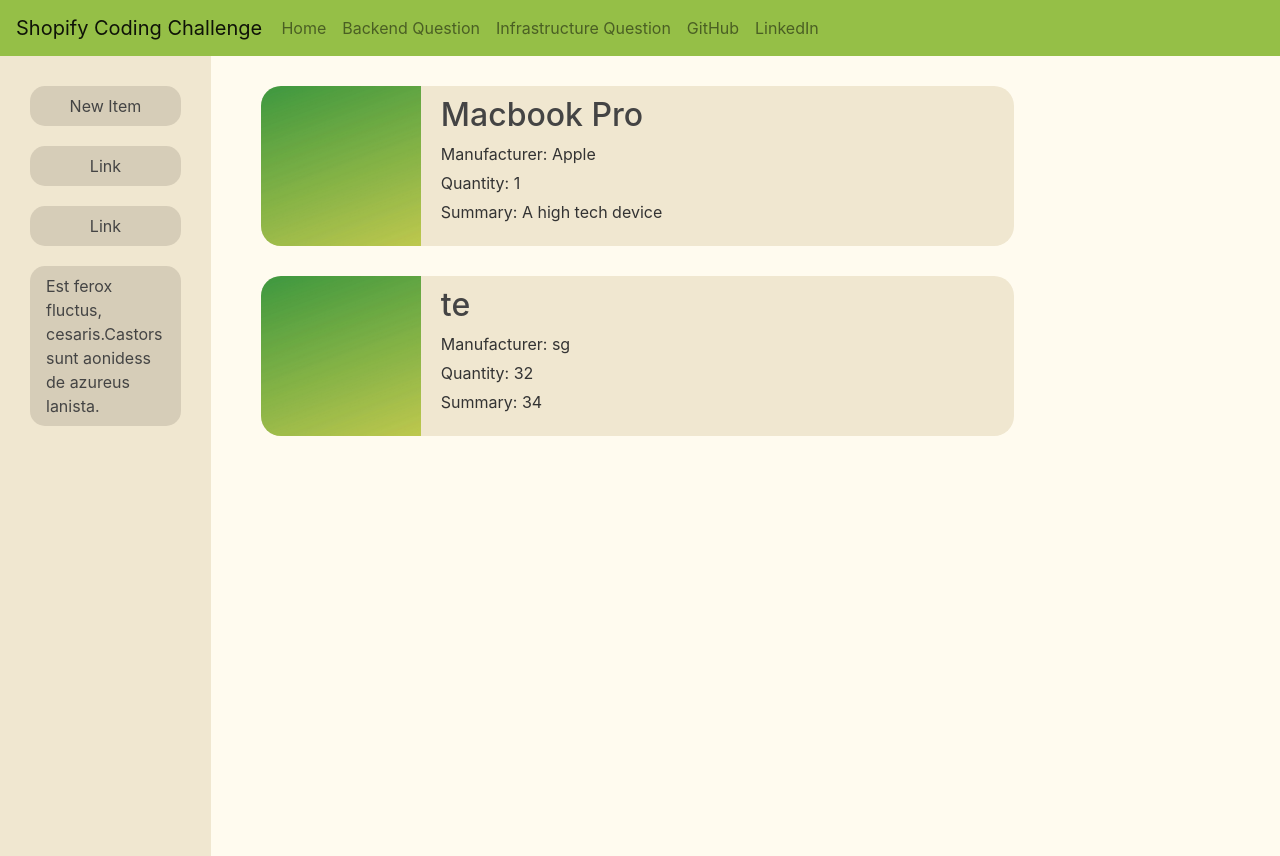
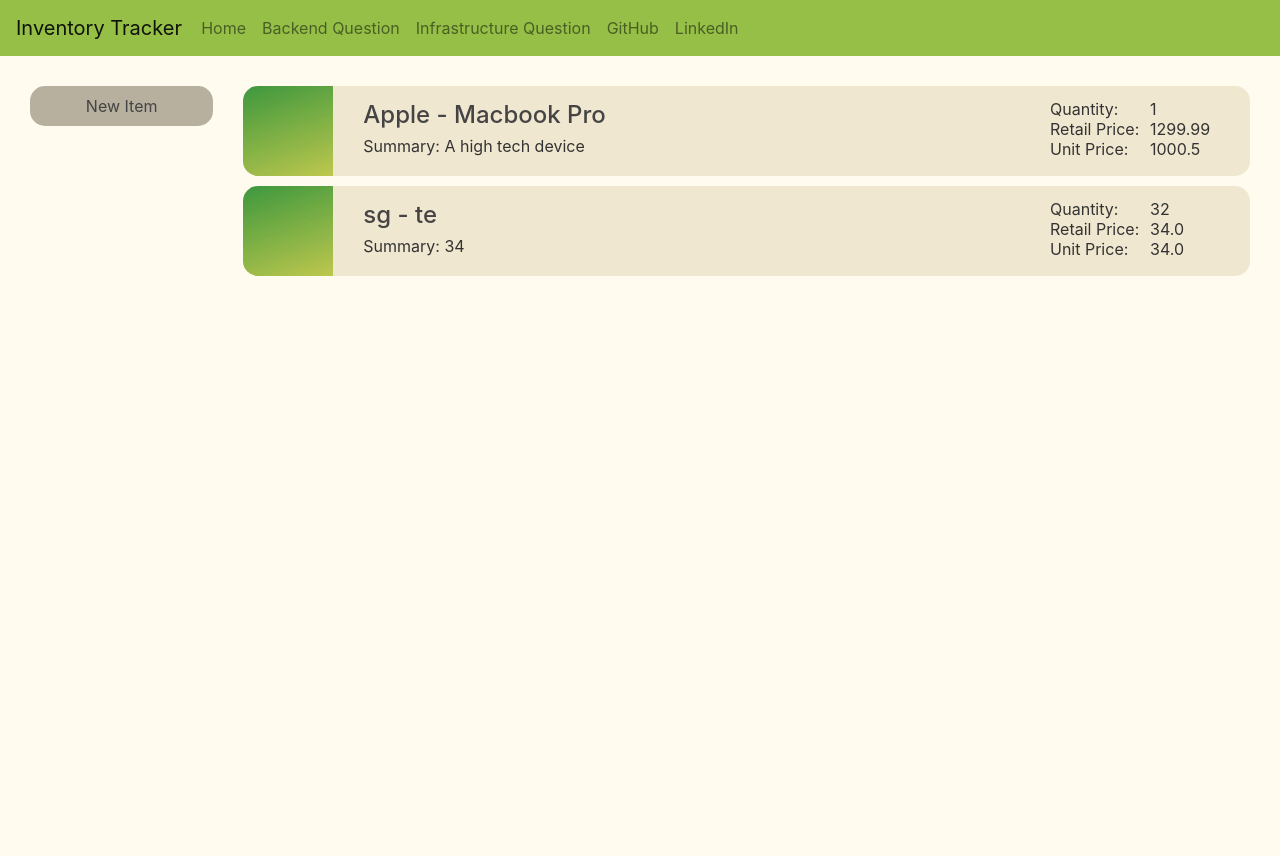
Before and after one commit to Sharjeeliv/App-Inventory_Tracker, a Flask app: page / in a window 1280 px wide. After the commit the page ends 276 px from the top, so only its background shows below. Run offline with Flask 2, Linux system fonts and the light colour scheme; data comes from the database, SQL or seed files in the repository; both versions use the stored data as it was after the commit; some libraries are stand-ins or nearby versions.

Commit message:
Redesigned and refactored frontend to reduce bulk, increase readability and streamline app

```diff
--- a/routes.py
+++ b/routes.py
@@ -21,7 +21,8 @@
     form = ItemForm()
     if form.validate_on_submit():
         item = Items(name=form.name.data, manufacturer=form.manufacturer.data, quantity=form.quantity.data,
-                     summary=form.summary.data)
+                     summary=form.summary.data, category=form.category.data, unit_price=form.unit_price.data,
+                     retail_price=form.retail_price.data, description=form.description.data)
 
         if form.image.data:
             picture_file = save_image(form.image.data)
@@ -32,7 +33,8 @@
         db.session.commit()
         flash(f'Item entry for {form.name.data} created!', 'success')
         return redirect(url_for('routes.home'))
-    return render_template('item_form.html', form=form, legend='New Item Form')
+    return render_template('item_form.html', form=form, legend='New Item Form',
+                           image=url_for('static', filename='item_images/default.jpg'))
 
 
 @routes.route('/item/<int:item_id>', methods=['GET', 'POST'])
@@ -77,6 +79,11 @@
         item.manufacturer = form.manufacturer.data
         item.quantity = form.quantity.data
         item.summary = form.summary.data
+        item.category = form.category.data
+        item.unit_price = form.unit_price.data
+        item.retail_price = form.retail_price.data
+        item.description = form.description.data
+
         db.session.commit()
         flash('Item information has been updated!', 'success')
         return redirect(url_for('routes.view_item', item_id=item.id))
@@ -86,6 +93,10 @@
         form.manufacturer.data = item.manufacturer
         form.quantity.data = item.quantity
         form.summary.data = item.summary
+        form.category.data = item.category
+        form.unit_price.data = item.unit_price
+        form.retail_price.data = item.retail_price
+        form.description.data = item.description
 
     return render_template('item_form.html', form=form, legend='Update Item Form', image=image)
 
@@ -93,6 +104,7 @@
 @routes.route('/delete/<int:item_id>', methods=['GET'])
 def delete_item(item_id):
     item = Items.query.get_or_404(item_id)  # Get post with this id or get 404 meaning page does not exist
+    delete_image(item.image)
     db.session.delete(item)
     db.session.commit()
     flash('Item has been deleted!', 'danger')
--- a/static/main.css
+++ b/static/main.css
@@ -1,9 +1,70 @@
-/* General */
+/* Base Layout */
 body {
     background: #fffbef;
     color: #333333;
+    display: grid;
+    grid-template-areas:
+        "navbar     navbar      navbar"
+        "content    content     content"
+        "footer     footer      footer";
+    grid-template-rows: auto auto auto;
 }
 
+header {
+    grid-area: navbar;
+}
+
+main {
+    grid-area: content;
+}
+
+footer {
+    grid-area: footer
+}
+
+.bg-leaf {
+    background-color: #95BF47;
+}
+
+/* Home page Layout */
+.wrapper-home {
+    display: grid;
+    grid-template-areas:
+        "sidebar    list";
+    grid-template-columns: 1fr 5fr;
+    grid-template-rows: auto auto;
+}
+
+nav {
+    grid-area: sidebar;
+}
+
+.item-list {
+    grid-area: list;
+    display: flex;
+    gap: 10px;
+    grid-auto-rows: 100px;
+    padding: 30px
+}
+
+/* Home page Sidebar */
+nav > a {
+    margin-left: 30px;
+    border-radius: 15px;
+    margin-top: 30px;
+    margin-bottom: 20px;
+    background-color: #b7b09f;
+    color: #444444;
+}
+
+nav > a:hover {
+    background-color: #989385;
+    color: #444444;
+}
+
+/* Item List View */
+
+/* Article CSS */
 .left-justified {
     padding-left: 0;
 }
@@ -12,114 +73,181 @@
     color: #444444;
 }
 
-/* Sidebar CSS */
-.sidebar {
-    padding: 30px;
-    background: #F0E7D0;
-}
-
-.sidebar-element {
-    border-radius: 15px;
-    margin-bottom: 20px;
-    background-color: #D6CDB8;
-    color: #444444;
-}
-
-.sidebar-element:hover {
-    border-radius: 15px;
-    margin-bottom: 20px;
-    background-color: #989385;
-    color: #444444;
-}
-
-.sidebar-paragraph {
-    border-radius: 15px;
-    margin-bottom: 20px;
-    background-color: #D6CDB8;
-    color: #444444;
-}
-
 .bg-leaf {
     background-color: #95BF47;
 }
 
 /* Article CSS */
-.article-section {
-    display: flex;
+/* -------------------------------------- */
+.item-article {
+    --itemheight: 90px;
+    --itemwidth: 90px;
+
+    display: grid;
+    grid-template-areas: "image    primary   secondary tertiary";
+    /* 160 is the predefined size for the image*/
+    grid-template-columns: minmax(var(--itemwidth), max-content)  minmax(max-content, 1fr)  130px 100px;
+    grid-template-rows: var(--itemwidth);
     background: #F0E7D0;
-    margin: 30px 10px 0 20px;
-    border-radius: 20px;
+    margin-bottom: 10px;
+    border-radius: 15px;
 }
 
-.article-title {
+.empty {
+    grid-template-rows: 30px;
+    padding-left: 30px;
+    padding-top: 10px;
+}
+
+.primary-content {
+    grid-area: primary;
+    padding-top: 15px;
+    padding-left: 30px
+}
+
+.secondary-content {
+    grid-area: secondary;
+    text-align: left;
+    padding-top: 15px;
+    padding-left: 30px;
+    padding-right: 10px;
+}
+
+.tertiary-content{
+    grid-area: tertiary;
+    text-align: left;
+    padding-top: 15px;
+    padding-right: 30px
+}
+
+.item-article h4 a {
     color: #444444;
 }
 
-a.article-title:hover {
+.item-article h4 a:hover {
     color: #95BF47;
     text-decoration: none;
 }
 
-.article-content {
-    padding: 10px 20px 0 20px;
-    float: right;
+.item-article img {
+    grid-area: image;
+    width: var(--itemwidth);
+    height: var(--itemheight);
+    object-fit: cover;
+    border-radius: 15px 0 0 15px;
 }
 
-.article-image {
-    height: 160px;
-    width: 160px;
+.item-article p {
+    line-height: 1em;
     margin: 0;
-    padding: 0;
+    padding-bottom: 4px;
 }
 
-.article-image img {
+/* Item Detailed View */
+/* -------------------------------------- */
 
-    float: left;
-    width: 160px;
-    height: 160px;
-    object-fit: cover;
-    border-radius: 20px 0 0 20px;
+.item-view {
+    --formimgheight: 240px;
+    --formimgwidth: 240px;
+
+    display: grid;
+    grid-template-areas:
+             "image    primary      secondary"
+             "buttons  primary      secondary";
+    grid-template-columns: var(--formimgwidth) max-content minmax(540px, 1fr);
+    grid-template-rows: var(--formimgwidth) max-content;
+    background: #F0E7D0;
+    margin: 30px;
+    padding: 30px;
+    border-radius: 15px;
 }
 
-.article-metadata {
-    padding-bottom: 1px;
-    margin-bottom: 4px;
+.item-view img {
+    grid-area: image;
+    width: var(--formimgwidth);
+    height: var(--formimgheight);
+    border-radius: 15px;
+    object-fit: cover;
 }
 
-/* Form Related */
-.form-section{
-    display: flex;
-    background: #F0E7D0;
-    margin: 30px 20px 30px 30px;
-    padding: 30px;
-    border-radius: 20px;
+.item-view .primary {
+    padding: 0 30px;
+    line-height: 1em;
 }
 
-.form-content{
-    width: 100%;
-    margin-left: 30px;
-    padding-left: 10px;
+.item-view .secondary {
+    padding: 40px 30px;
 }
 
-.form-image img {
+.item-view p {
+    margin: 0 0 10px;
+}
+
+/* Buttons - reused throughout */
+.buttons {
+    grid-area: buttons;
+    padding-top: 30px;
+}
+
+.buttons a {
     float: left;
-    width: 480px;
-    height: 480px;
-    object-fit: cover;
-    border-radius: 10px;
+    width: var(--formimgwidth);
+    text-align: center;
+    padding: 10px 15px;
+    margin-bottom: 15px;
+    border-radius: 15px;
+    background-color: #989385;
+    color: #444444;
+    text-decoration: none;
+}
+
+.item-view .buttons a:hover {
+    background-color: #b7b09f;
+    text-decoration: none;
 }
 
 .form-button {
-    width: 225px;
+    float: left;
+    width: var(--formimgwidth);
     text-align: center;
-    float:left;
-    padding: 10px 30px;
+    padding: 10px 15px;
+    margin-bottom: 15px;
     border-radius: 15px;
-    margin: 30px 30px 20px 0;
     background-color: #989385;
     color: #444444;
 }
 
-.form-button:hover {
-    background-color: #797568;
+/* Item Form */
+/* -------------------------------------- */
+.item-form {
+    --formimgheight: 360px;
+    --formimgwidth: 360px;
+
+    display: grid;
+    grid-template-areas:
+             "image    form"
+             "buttons  form";
+    grid-template-columns: var(--formimgwidth) minmax(max-content, 1fr);
+    grid-template-rows: var(--formimgwidth) max-content;
+    background: #F0E7D0;
+    margin: 30px;
+    padding: 30px;
+    border-radius: 15px;
 }
+
+.item-form img {
+    grid-area: image;
+    width: var(--formimgwidth);
+    height: var(--formimgheight);
+    border-radius: 15px;
+    object-fit: cover;
+}
+
+.item-form fieldset {
+    margin: 0 30px;
+    grid-area: form;
+}
+
+.item-form button {
+    grid-area: buttons;
+}
--- a/templates/base.html
+++ b/templates/base.html
@@ -17,11 +17,10 @@
 
 <!-- Body Section Begins -->
 <body>
-<!-- Navigation Bar Section -->
-<div style="padding: 0;" class="container-fluid">
+<!-- Navigation Bar Section From Bootstrap-->
 <header>
     <nav class="navbar navbar-expand-lg navbar-light bg-leaf">
-            <p style="margin: 0" class="navbar-brand" href="#">Shopify Coding Challenge &nbsp</p>
+        <p class="navbar-brand m-0" href="#">Inventory Tracker &nbsp</p>
         <button class="navbar-toggler" type="button" data-toggle="collapse" data-target="#navbarNavAltMarkup"
                 aria-controls="navbarNavAltMarkup" aria-expanded="false" aria-label="Toggle navigation">
             <span class="navbar-toggler-icon"></span>
@@ -46,19 +45,19 @@
 </header>
 
 <!-- Main Body Section-->
-    <div class="container-fluid left-justified">
+<main>
+    <!-- Flashed messages -->
     {% with messages=get_flashed_messages(with_categories=True) %}
         {% if messages %}
             {% for category, message in messages %}
-                    <div style="margin-bottom: 0; margin-right: 0;"
-                         class="alert alert-{{ category }}"> {{ message }} </div>
+                <div class="alert alert-{{ category }}  mb-0 mr-0"> {{ message }} </div>
             {% endfor %}
         {% endif %}
     {% endwith %}
+    <!-- Dynamic content -->
+    {% block content %}{% endblock %}
+</main>
 
-        {% block content %}{% endblock %}
-    </div>
-</div>
 
 <!-- Optional JavaScript -->
 <!-- jQuery first, then Popper.js, then Bootstrap JS -->
--- a/templates/homepage.html
+++ b/templates/homepage.html
@@ -1,33 +1,46 @@
-{% extends "sidebar.html" %}
-
+{% extends 'base.html' %}
 <!-- In the head of the HTML file-->
 {% block title %} Home {% endblock %}
 
-{% block body %}
-    <div style="overflow: hidden;" class="container-fluid">
+{% block content %}
+    <section class="wrapper-home">
+        <!-- Sidebar -->
+        <nav><a class="nav-link text-center" href="{{ url_for('routes.new_item') }}">New Item</a></nav>
+
+        <!-- Main Page Content (Item List) -->
+        <section class="item-list"> <!-- Grid box layer -->
+            <section class="container-fluid p-0"> <!-- Flex box layer -->
+
                 {% if not inventory %}
-            <article class="article-section">
-                <div class="article-content">
-                    <p>No items in inventory</p>
-                </div>
-            </article>
+                    <article class="item-article empty"><p>No items in inventory</p></article>
 
                 {% else %}
                     {% for item in inventory %}
 
-                <article class="article-section">
-                    <figure class="article-image">
+                        <article class="item-article">
                             <img src="{{ url_for( 'static', filename = 'item_images/' + item.image) }}"
                                  alt="This is an image">
-                    </figure>
-                    <div class="article-content">
-                        <h2><a class="article-title" href="{{ url_for('routes.view_item', item_id=item.id) }}">{{ item.name }}</a></h2>
-                        <p class="article-metadata">Manufacturer: {{ item.manufacturer }}</p>
-                        <p class="article-metadata">Quantity: {{ item.quantity }}</p>
-                        <p class="article-text">Summary: {{ item.summary }}</p>
+
+                            <div class="primary-content">
+                                <h4><a href="{{ url_for('routes.view_item', item_id=item.id) }}">
+                                    {{ item.manufacturer }} - {{ item.name }}</a></h4>
+                                <p>Summary: {{ item.summary }}</p>
+                            </div>
+                            <div class="secondary-content">
+                                <p>Quantity:</p>
+                                <p>Retail Price:</p>
+                                <p>Unit Price:</p>
+                            </div>
+                            <div class="tertiary-content">
+                                <p>{{ item.quantity }}</p>
+                                <p>{{ item.retail_price }}</p>
+                                <p>{{ item.unit_price }}</p>
                             </div>
                         </article>
+
                     {% endfor %}
                 {% endif %}
-    </div>
+            </section>
+        </section>
+    </section>
 {% endblock %}
--- a/templates/sidebar.html
+++ /dev/null
@@ -1,24 +0,0 @@
-{% extends "base.html" %}
-
-<!-- In the head of the HTML file-->
-{% block title %} Test {% endblock %}
-
-<!-- In the body of the HTML file-->
-{% block content %}
-    <div style="margin: 0; overflow: hidden;" class="row">
-
-        <!-- Static Side Bar -->
-        <nav style="overflow: hidden;" class="nav flex-column col-md-2 left-justified sidebar vh-100">
-            <a class="nav-link text-center sidebar-element" href="{{ url_for('routes.new_item') }}">New Item</a>
-            <a class="nav-link text-center sidebar-element" href="#">Link</a>
-            <a class="nav-link text-center sidebar-element" href="#">Link</a>
-            <p class="nav-link text-left sidebar-paragraph">Est ferox fluctus, cesaris.Castors sunt aonidess de azureus
-                lanista.</p>
-        </nav>
-
-        <!-- Dynamic Content -->
-        <div style="overflow: hidden;" class="col-md-8">
-            {% block body %}{% endblock %}
-        </div>
-    </div>
-{% endblock %}
```
Also changed, not shown: forms.py (+8 -2 lines), models.py (+9 -3 lines), templates/item_form.html (+27 -18 lines), templates/item_view.html (+21 -17 lines), inventory.db, inventory/__init__.py (added), inventory/forms.py (added), inventory/routes.py (added), inventory/utils.py (added), static/item_images/default.jpg (added). Lines whose indentation alone changed are shown as unchanged.
